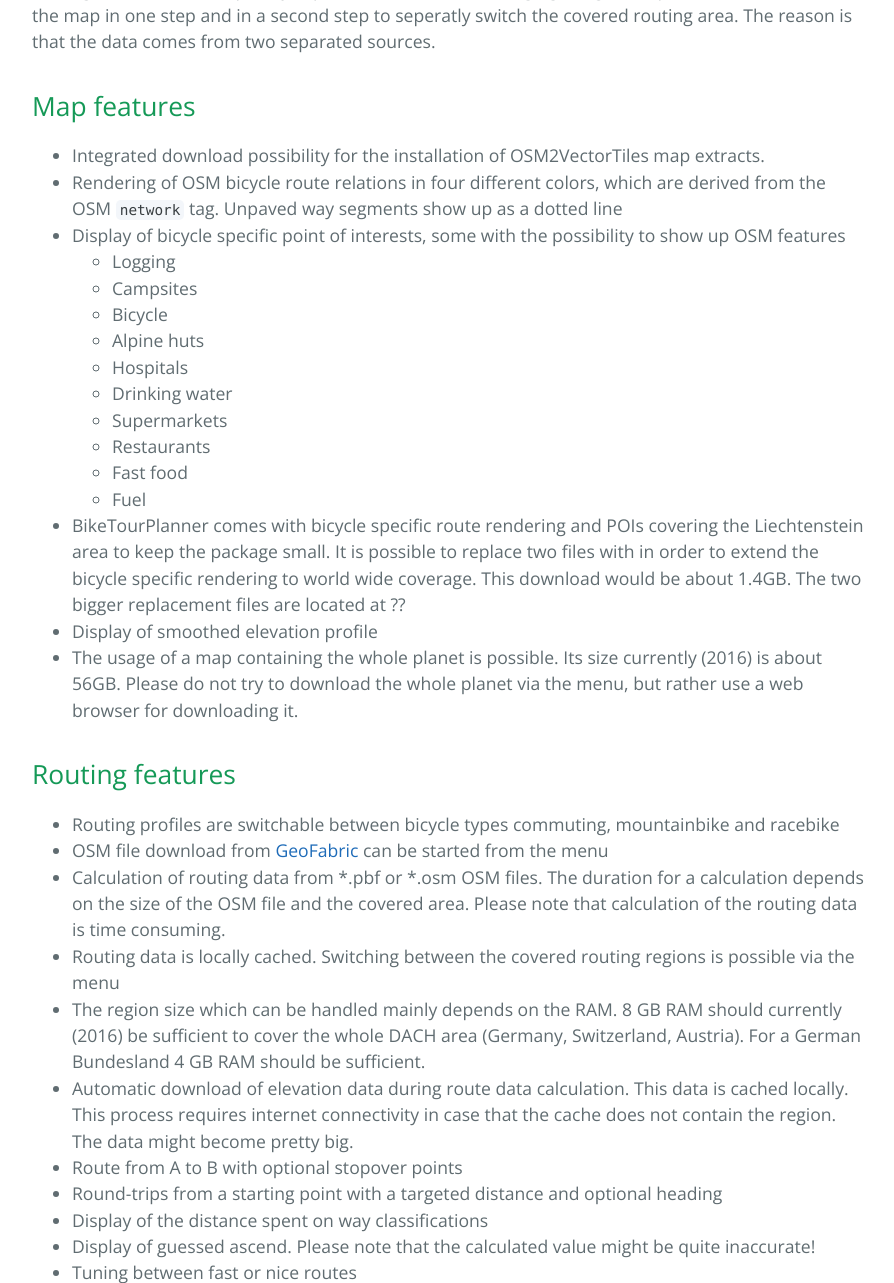
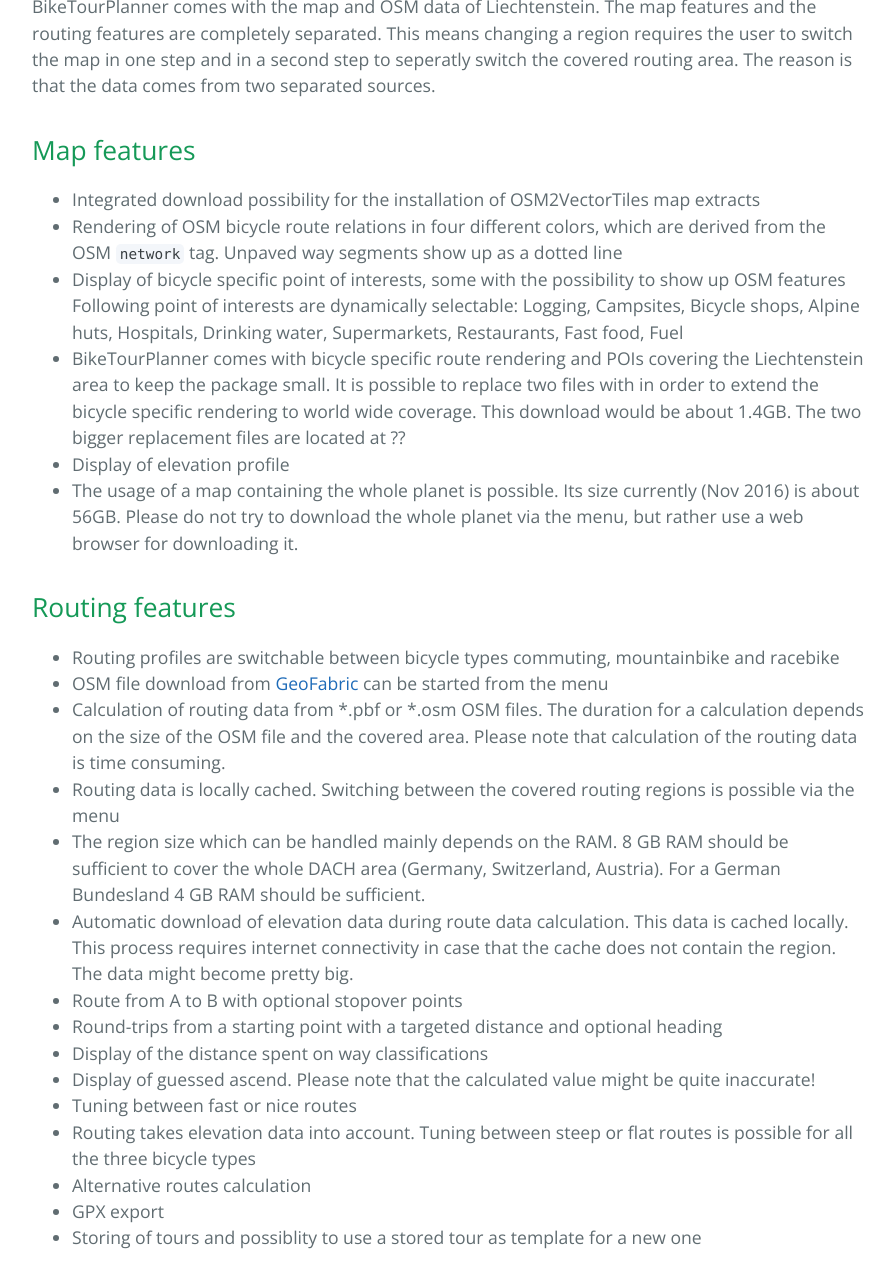
Before and after one commit to ratrun/BikeTourPlannerGHPages, a Jekyll site: the page built from index.md, in a window 1280 px wide and 1400 px high, scrolled down 1121 px, cut to the strip 117-1400 px from the top of the window. Shown: the whole strip, without its empty margins (192-1086 px from the left). Built offline with Jekyll 4.4.1, drawn with Linux system fonts in a browser that asks for light colours; some of the changed text lies outside the part shown.

Commit message:
Minor improvements.

```diff
--- a/_config.yml
+++ b/_config.yml
@@ -15,17 +15,17 @@
 # in the templates via {{ site.myvariable }}.
 title: BikeTourPlanner
 repository: ratrun/biketourplanner
-tagline: A nwjs application for offline planning of bicycle tours. BikeTourPlanner is OpenSource.
+tagline: An application for offline planning of bicycle tours. BikeTourPlanner is open source.
 author :
   name : ratrun
   url : https://github.com/ratrun
   github : ratrun
 description: > # this means to ignore newlines until "baseurl:"
- A nwjs application for offline planning of bicycle tours. BikeTourPlanner is OpenSource.
+ An application for offline planning of bicycle tours. BikeTourPlanner is OpenSource.
  BikeTourPlanner is an open source desktop application for offline planning of bicycle tours based on the GraphHopper routing engine.
  It allows the user to generate the routing data from OpenStreetMap data.
  It uses offline maps which are provided by OSM2VectorTiles.
-baseurl: "" # the subpath of your site, e.g. /blog
+baseurl: /BikeTourPlannerGHPages # the subpath of your site, e.g. /blog
 github_username:  ratrun
 
 # Build settings
--- a/index.md
+++ b/index.md
@@ -27,31 +29,22 @@
 The reason is that the data comes from two separated sources.
 
 ## Map features
-* Integrated download possibility for the installation of OSM2VectorTiles map extracts.
+* Integrated download possibility for the installation of OSM2VectorTiles map extracts
 * Rendering of OSM bicycle route relations in four different colors, which are derived from the OSM `network` tag. Unpaved way segments show up as a dotted line
 * Display of bicycle specific point of interests, some with the possibility to show up OSM features
-  * Logging
-  * Campsites
-  * Bicycle
-  * Alpine huts
-  * Hospitals
-  * Drinking water
-  * Supermarkets
-  * Restaurants
-  * Fast food
-  * Fuel
+  Following point of interests are dynamically selectable: Logging, Campsites, Bicycle shops, Alpine huts, Hospitals, Drinking water, Supermarkets, Restaurants, Fast food, Fuel
 * BikeTourPlanner comes with bicycle specific route rendering and POIs covering the Liechtenstein area to keep the package small.
   It is possible to replace two files with in order to extend the bicycle specific rendering to world wide coverage.
   This download would be about 1.4GB. The two bigger replacement files are located at ??
-* Display of smoothed elevation profile
-* The usage of a map containing the whole planet is possible. Its size currently (2016) is about 56GB. Please do not try to download the whole planet via the menu, but rather use a web browser for downloading it.
+* Display of elevation profile
+* The usage of a map containing the whole planet is possible. Its size currently (Nov 2016) is about 56GB. Please do not try to download the whole planet via the menu, but rather use a web browser for downloading it.
 
 ## Routing features
 * Routing profiles are switchable between bicycle types commuting, mountainbike and racebike
 * OSM file download from [GeoFabric](http://download.geofabrik.de) can be started from the menu
 * Calculation of routing data from *.pbf or *.osm OSM files. The duration for a calculation depends on the size of the OSM file and the covered area. Please note that calculation of the routing data is time consuming.
 * Routing data is locally cached. Switching between the covered routing regions is possible via the menu
-* The region size which can be handled mainly depends on the RAM. 8 GB RAM should currently (2016) be sufficient to cover the whole DACH area (Germany, Switzerland, Austria). For a German Bundesland 4 GB RAM should be sufficient.
+* The region size which can be handled mainly depends on the RAM. 8 GB RAM should be sufficient to cover the whole DACH area (Germany, Switzerland, Austria). For a German Bundesland 4 GB RAM should be sufficient.
 * Automatic download of elevation data during route data calculation. This data is cached locally. This process requires internet connectivity in case that the cache does not contain the region. The data might become pretty big.
 * Route from A to B with optional stopover points
 * Round-trips from a starting point with a targeted distance and optional heading
```
Also changed, not shown: other parts of index.md (+4 -2 lines).
